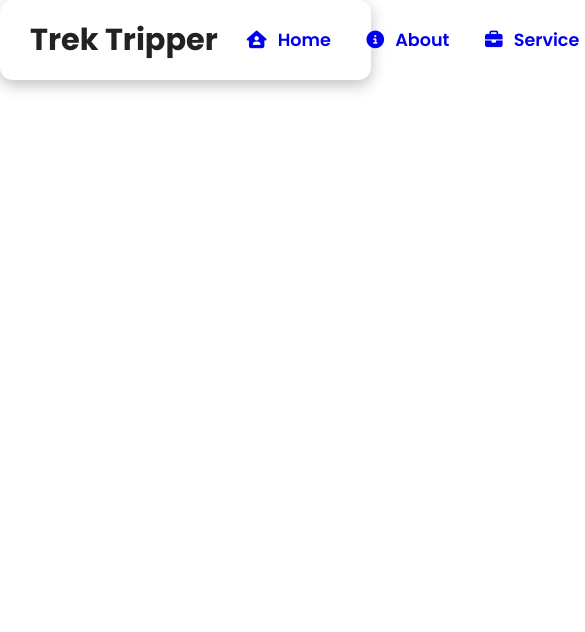
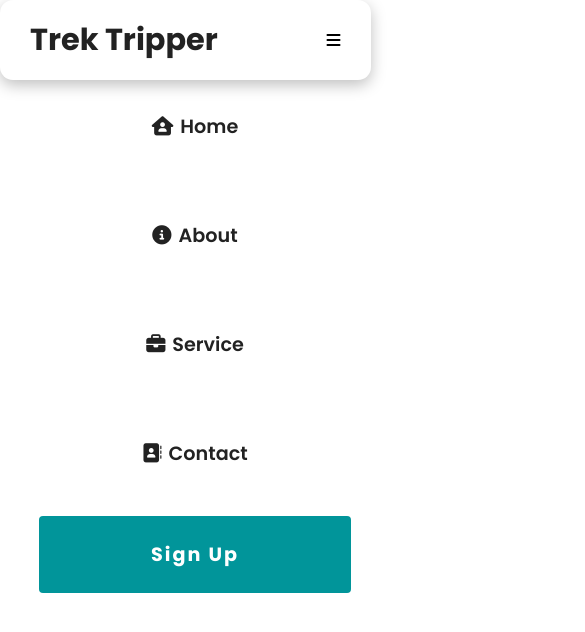
Before and after one commit to Muratozbk/trek-travel-react-project, a React (Create React App) app: page / in a window 390 px wide. Shown: the top 632 px of the page, 585 px wide, since content can reach past the window. Built offline with nearby package versions, Linux system fonts and the light colour scheme.

Commit message:
responsive nav items

```diff
--- a/src/components/Navbar.jsx
+++ b/src/components/Navbar.jsx
@@ -4,22 +4,35 @@
 import { MenuItems } from './MenuItems'
 
 class Navbar extends Component {
+    state = { clicked: false }
+    handleClick = () => {
+        this.setState({ clicked: !this.state.clicked })
+    }
+
     render() {
         return (
             <>
                 <nav className='NavbarItems'>
                     <h1 className="navbar-logo">Trek Tripper</h1>
 
+                    <div className="menu-icons"
+                        onClick={this.handleClick}>
+                        <i className={`fas ${this.state.clicked ?
+                            "fa-times" : "fa-bars"}`}></i>
+                    </div>
+
                     <ul className='nav-menu'>
                         {MenuItems.map((item, ind) => (
                             <li key={ind} className={item.cName}>
                                 <Link to={item.url} >
-                                    <i className={item.icon}> </i>
-                                    <span className='itemTitle'>   {item.title}</span>
+                                    <span className='itemTitle'>
+                                        <i className={item.icon}> </i>
+                                        {item.title}</span>
                                 </Link>
                             </li>
                         ))}
 
+                        <button>Sign Up</button>
                     </ul>
                 </nav>
             </>
--- a/src/components/NavbarStyles.css
+++ b/src/components/NavbarStyles.css
@@ -38,4 +38,97 @@
     margin-right: 7px;
 }
 
-/* 45:11 */
+.nav-links .itemTitle {
+    color: #222;
+}
+
+.nav-links .itemTitle:hover {
+    color: #fff;
+}
+
+.nav-links:hover {
+    background-color: #01959a;
+    border-radius: 4px;
+    transition: all .2s ease-in-out;
+}
+
+.nav-links-mobile {
+    display: none;
+}
+
+.NavbarItems button {
+    padding: 0.5rem 1rem;
+    border-radius: .3rem;
+    white-space: nowrap;
+    font-size: 1rem;
+    font-weight: 600;
+    border: none;
+    cursor: pointer;
+    transition: .2s ease-in-out;
+}
+
+.NavbarItems button:hover {
+    background-color: #151516;
+    color: #fff;
+}
+
+
+/* 1.01.53 */
+@media screen and (max-width: 850px) {
+    .NavbarItems {
+        z-index: 99;
+    }
+
+    .nav-menu {
+        display: flex;
+        flex-direction: column;
+        justify-content: flex-start;
+        background-color: #fff;
+        width: 100%;
+        height: auto;
+        position: absolute;
+        top: 0;
+        left: 0;
+        opacity: 1;
+        align-items: stretch;
+        padding: 80px 0 30px 0;
+        margin: 0;
+        z-index: -1;
+    }
+
+    .nav-links {
+        display: block;
+        width: 100%;
+        font-size: 1.2rem;
+        padding: 2rem 0;
+        text-align: center;
+        margin-bottom: 1rem;
+    }
+
+    .nav-links:hover {
+        transition: none;
+        background-color: #01959a;
+    }
+
+    button {
+        display: none;
+    }
+
+    .nav-links-mobile {
+        display: block;
+        text-align: center;
+        padding: 1.5rem;
+        margin: auto;
+        border-radius: 4px;
+        width: 80%;
+        background: #01959a;
+        color: #fff;
+        font-size: 1.2rem;
+    }
+
+    .nav-links-mobile .itemTitle {
+        color: #fff;
+        font-weight: 700;
+        letter-spacing: 2px;
+    }
+}
```
